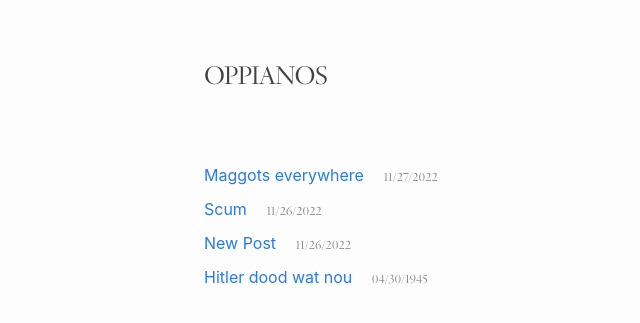
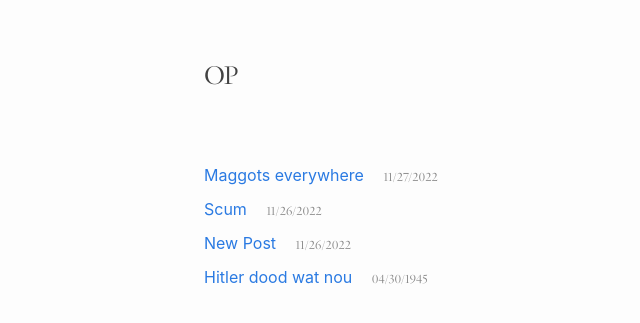
Before and after one commit to TheatrumMundi/TheatrumMundi, a Jekyll site: the page built from index.markdown, in a window 1280 px wide. Shown: the top 323 px of the page, without its empty margins (66-706 px from the left). Built offline with Jekyll 4.4.1, drawn with Linux system fonts in a browser that asks for light colours; some web fonts are replaced.

Commit message:
Update _config.yml

```diff
--- a/_config.yml
+++ b/_config.yml
@@ -18,14 +18,14 @@
 # You can create any custom variable you would like, and they will be accessible
 # in the templates via {{ site.myvariable }}.
 
-title: OPPIANOS
-author: Oppianos
-email: aesch1@proton.me
+title: OP
+author: OP
+email:
 description: >- # this means to ignore newlines until "baseurl:"
   A Handful Must Die  A Handful Must Die A Handful Must Die A Handful Must Die A Handful Must Die
 baseurl: "S3m3nD3m0n" # the subpath of your site, e.g. /blog
 url: "http://s3m3nd3m0n.github.io/" # the base hostname & protocol for your site, e.g. http://example.com
-twitter_username: NewAlphabetFLW
+twitter_username:
 
 # Build settings
 theme: minima
```
